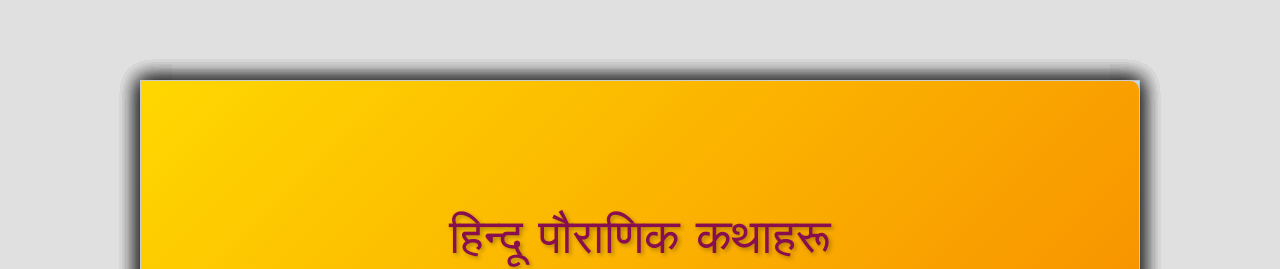
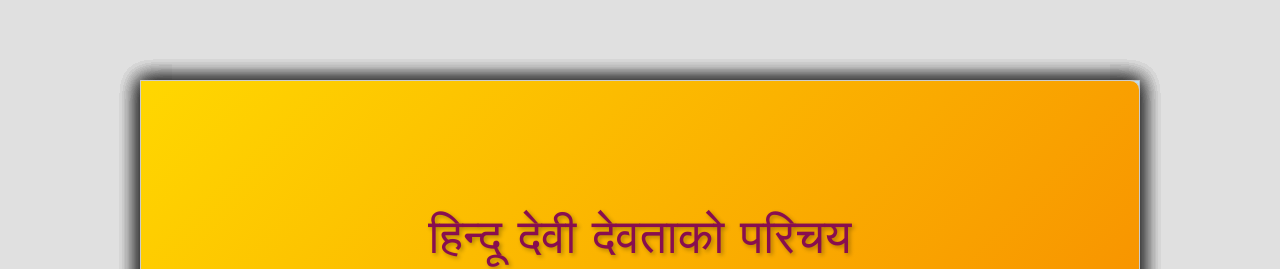
Before and after one commit to devendrasir123/My-myth-Book, a plain HTML site: page index.html in a window 1280 px wide. Shown: the top 269 px of the page. Drawn offline with nearby package versions, Linux system fonts and the light colour scheme; a web font is replaced by a local one.

Commit message:
Update index.html

```diff
--- a/index.html
+++ b/index.html
@@ -154,7 +154,7 @@
         <!-- Cover Page -->
         <div id="cover-page" class="page active">
             <div class="page-content">
-                <h1>हिन्दू पौराणिक कथाहरू</h1>
+                <h1>हिन्दू देवी देवताको परिचय</h1>
                 <p class="subtitle">केही प्रमुख देवी-देवताहरूको परिचय</p>
                 <img src="https://github.com/devendrasir123/My-myth-Book/blob/main/Dev.jpg?raw=true" alt="पुस्तकको चित्र" class="deity-image my-4">
                 <p class="author-name">लेखक: देवेन्द्र निरौला</p>
```
